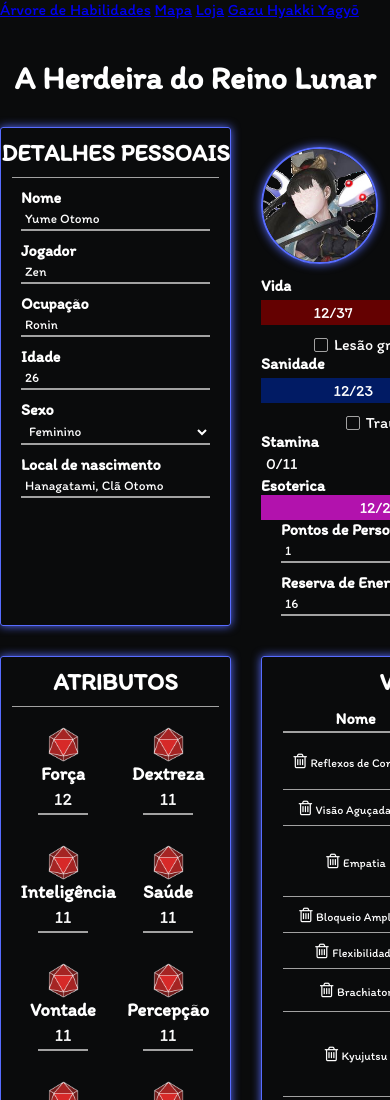
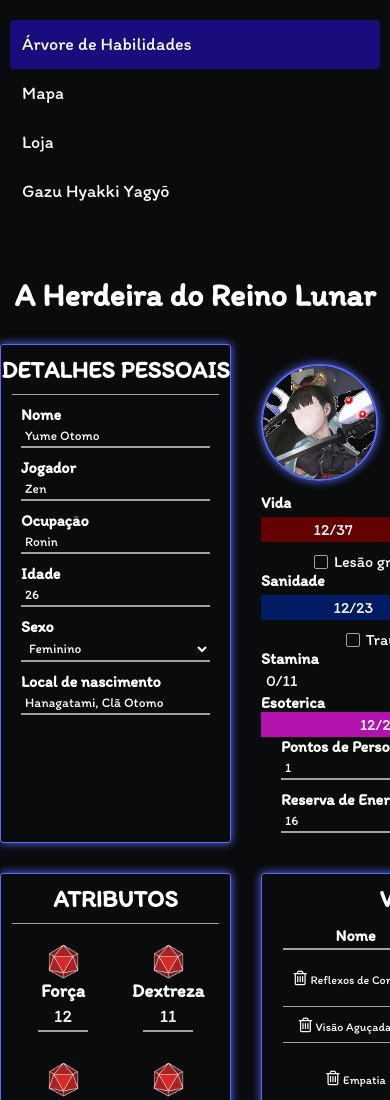
Before and after one commit to ReySouza/Shiroi, a plain HTML site: page index.html in a window 390 px wide. Shown: the top 1100 px of the page. Drawn offline with nearby package versions, Linux system fonts and the light colour scheme.

Commit message:
Update styles.css

```diff
--- a/styles.css
+++ b/styles.css
@@ -10,6 +10,60 @@ body {
     background: #0a0b0c;
     color: #fff;
     font-family: 'Itim', sans-serif;
+}
+
+/* Style the header with a grey background and some padding */
+.header {
+  overflow: hidden;
+  background-color: #0a0b0c;
+  padding: 20px 10px;
+}
+
+/* Style the header links */
+.header a {
+  float: left;
+  color: white;
+  text-align: center;
+  padding: 12px;
+  text-decoration: none;
+  font-size: 18px;
+  line-height: 25px;
+  border-radius: 4px;
+}
+
+/* Style the logo link (notice that we set the same value of line-height and font-size to prevent the header to increase when the font gets bigger */
+.header a.logo {
+  font-size: 25px;
+  font-weight: bold;
+}
+
+/* Change the background color on mouse-over */
+.header a:hover {
+  background-color: #ddd;
+  color: black;
+}
+
+/* Style the active/current link*/
+.header a.active {
+  background-color: #190c7c;
+  color: white;
+}
+
+/* Float the link section to the right */
+.header-right {
+  float: right;
+}
+
+/* Add media queries for responsiveness - when the screen is 500px wide or less, stack the links on top of each other */
+@media screen and (max-width: 500px) {
+  .header a {
+    float: none;
+    display: block;
+    text-align: left;
+  }
+  .header-right {
+    float: none;
+  }
 }
 
 hr {
```
